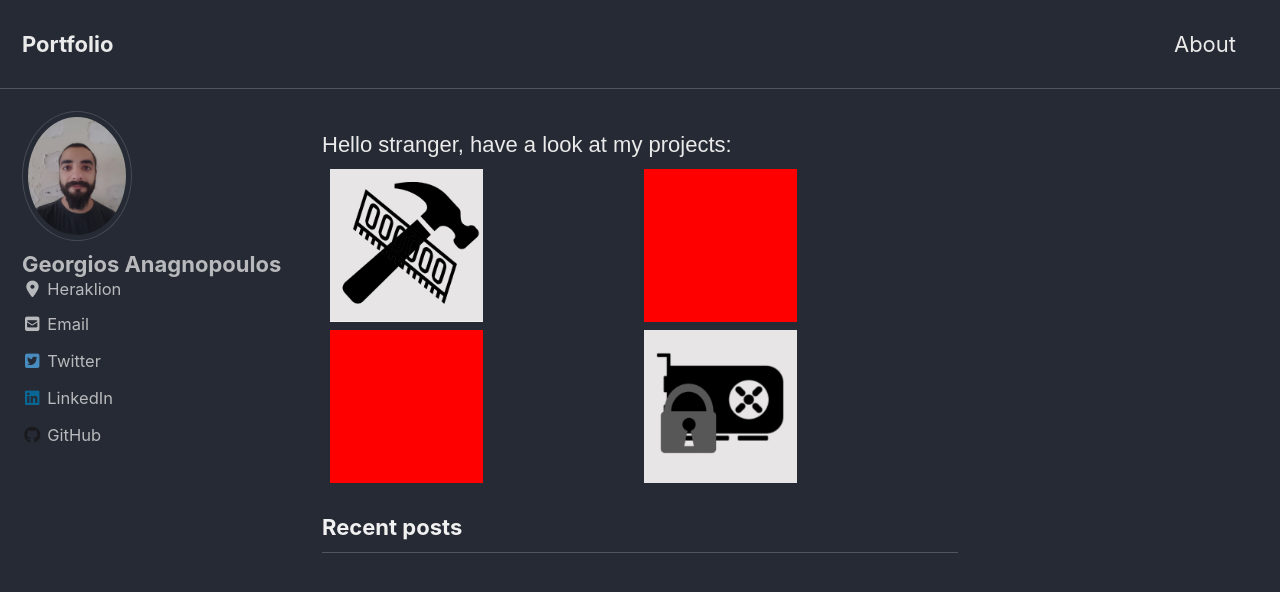
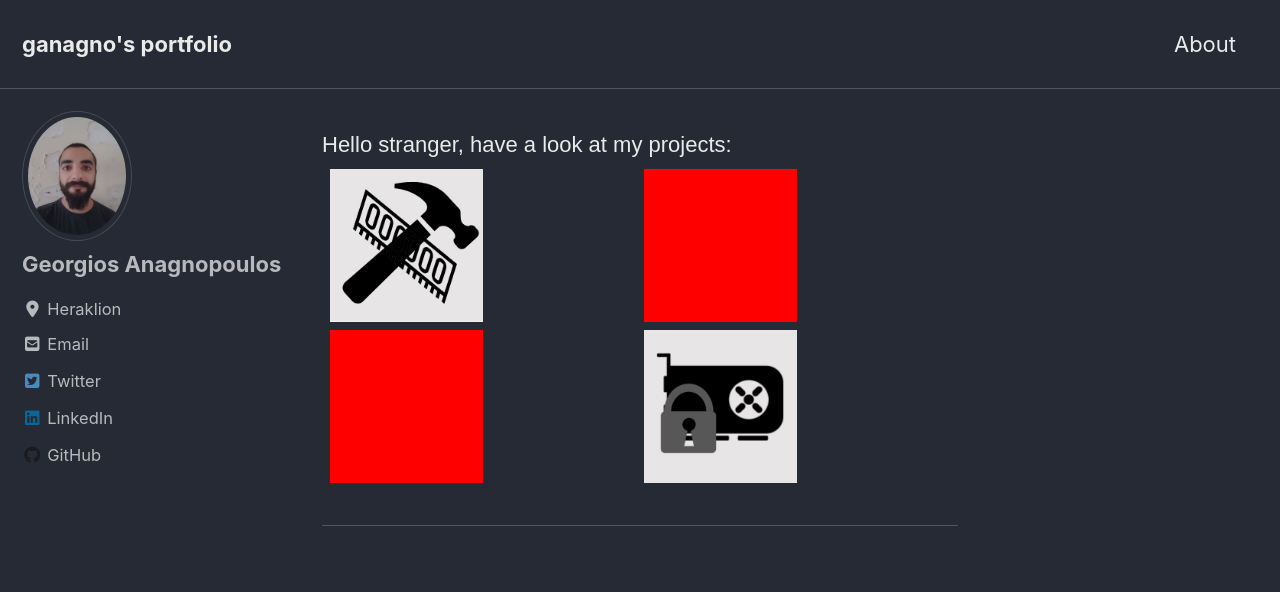
Before and after one commit to gganagno/gganagno.github.io, a Jekyll site: the page built from index.html, in a window 1280 px wide and 900 px high. Shown: the top 592 px of the window. Built offline with Jekyll 4.4.1, drawn with Linux system fonts in a browser that asks for light colours; cached includes are drawn as plain includes; nearby versions of some CDN libraries; the list of posts is cut into pages by our own code.

Commit message:
portfolio

```diff
--- a/_config.yml
+++ b/_config.yml
@@ -16,7 +16,7 @@ minimal_mistakes_skin    : "dark" # "air", "aqua", "contrast", "dark", "dirt", "
 
 # Site Settings
 locale                   : "en-US"
-title                    : "Portfolio"
+title                    : "ganagno's portfolio"
 title_separator          : "-"
 subtitle                 : # site tagline that appears below site title in masthead
 name                     : "Georgios Anagnopoulos"
@@ -109,7 +109,7 @@ analytics:
 author:
   name             : "Georgios Anagnopoulos"
   avatar           : "/images/avatar.jpg"
-  bio              : #" "
+  bio              : " "
   location         : "Heraklion"
   email            : "gganagno@gmail.com"
   github           : "gganagno"
@@ -200,7 +200,7 @@ sass:
 
 # Outputting
 permalink: /:categories/:title/
-paginate: 5 # amount of posts to show
+paginate: 0 # amount of posts to show
 paginate_path: /page:num/
 timezone: # https://en.wikipedia.org/wiki/List_of_tz_database_time_zones
 
--- a/_data/ui-text.yml
+++ b/_data/ui-text.yml
@@ -32,7 +32,7 @@ en: &DEFAULT_EN
   powered_by                 : "Powered by"
   website_label              : "Website"
   email_label                : "Email"
-  recent_posts               : "Recent posts"
+  recent_posts               : " "
   undefined_wpm              : "Undefined parameter words_per_minute at _config.yml"
   comment_form_info          : "Your email address will not be published. Required fields are marked"
   comment_form_comment_label : "Comment"
--- a/index.html
+++ b/index.html
@@ -149,7 +149,7 @@ body {
 
 <div class="column">
   	<div class="container">
-  		<img src="/images/r2.png" class="image" style="width:100%">
+  		<img src="/images/r1.png" class="image" style="width:100%">
   		<div class="middle">
   			<button class= "button button1" onclick="window.location.href = 'https://github.com/gganagno/GHammer';">check</button>
 			</div>
```
